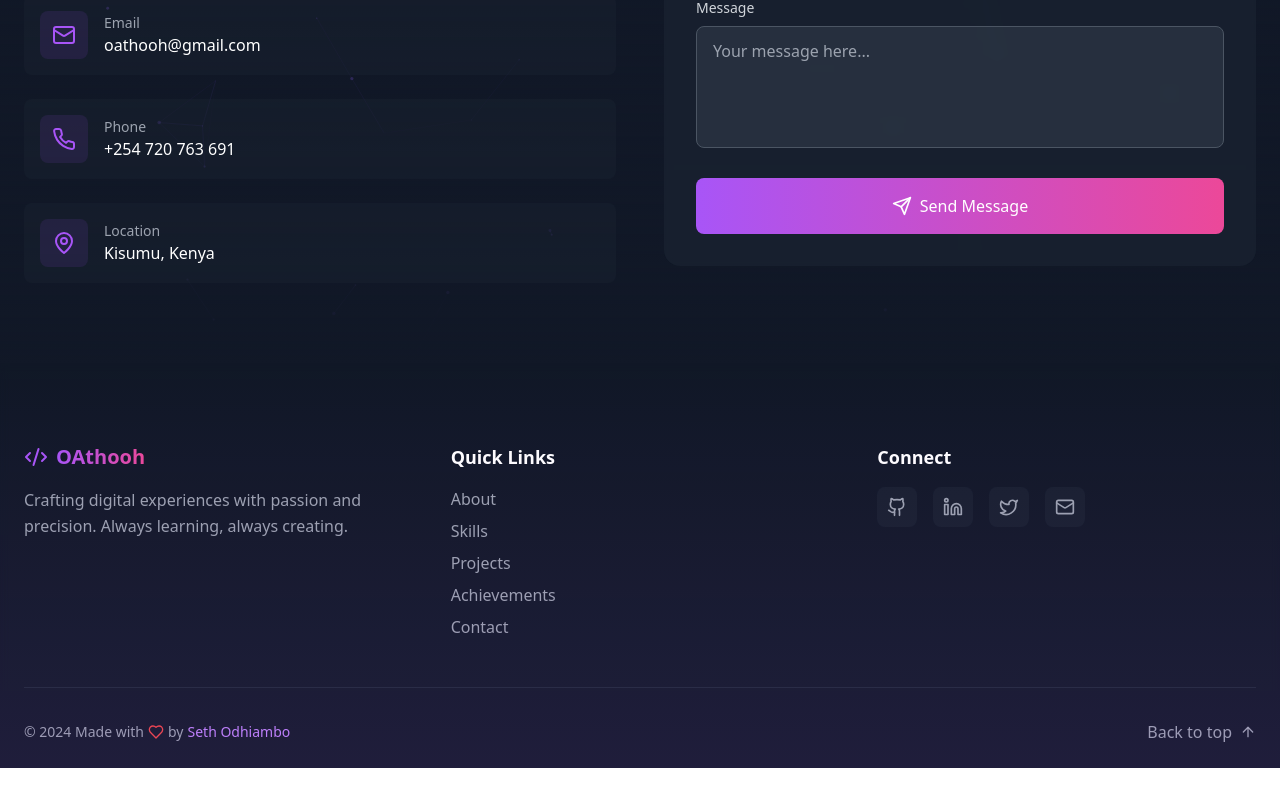
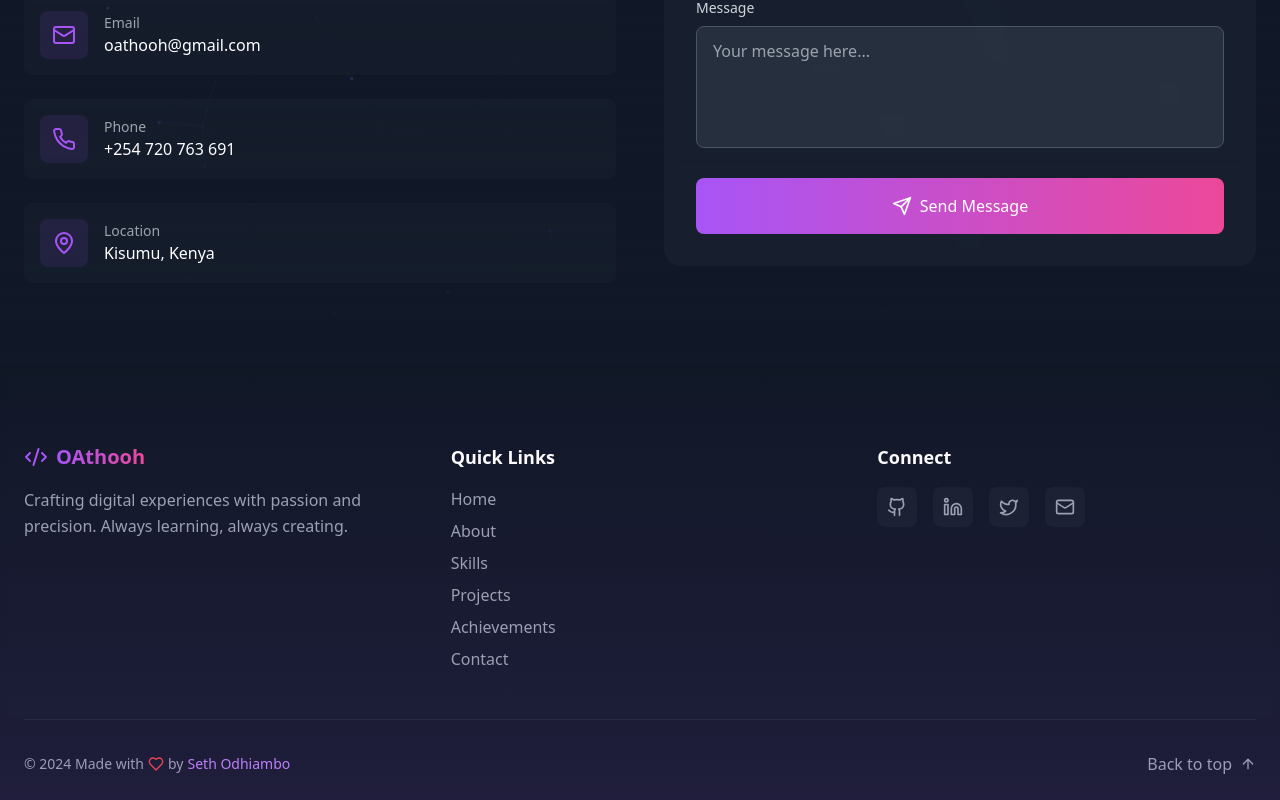
Before and after one commit to Athooh/Athooh-Portfolio, a React (Vite) app: page / in a window 1280 px wide. Shown: the part 3901-4701 px from the top of the page. Before the commit the page ends 4669 px from the top, so only its background shows below. Built offline with nearby package versions, Linux system fonts and the light colour scheme.

Commit message:
update cv and contact buttons in the hero section, also added smooth scroll in the footer quick links

```diff
--- a/src/components/Footer/Footer.tsx
+++ b/src/components/Footer/Footer.tsx
@@ -5,6 +5,15 @@ import SocialLinks from './SocialLinks';
 const Footer = () => {
   const scrollToTop = () => {
     window.scrollTo({ top: 0, behavior: 'smooth' });
+  };
+
+  const scrollToSection = (sectionId: string) => {
+    if (sectionId === 'top') {
+      scrollToTop();
+      return;
+    }
+    const element = document.getElementById(sectionId.toLowerCase());
+    element?.scrollIntoView({ behavior: 'smooth' });
   };
 
   return (
@@ -26,14 +35,14 @@ const Footer = () => {
           <div>
             <h3 className="text-lg font-semibold mb-4">Quick Links</h3>
             <ul className="space-y-2">
-              {['About', 'Skills', 'Projects', 'Achievements', 'Contact'].map((link) => (
+              {['Home', 'About', 'Skills', 'Projects', 'Achievements', 'Contact'].map((link) => (
                 <li key={link}>
-                  <a
-                    href={`#${link.toLowerCase()}`}
-                    className="text-gray-400 hover:text-purple-400 transition-colors duration-300"
+                  <button
+                    onClick={() => scrollToSection(link === 'Home' ? 'top' : link)}
+                    className="text-gray-400 hover:text-purple-400 transition-colors duration-300 cursor-pointer"
                   >
                     {link}
-                  </a>
+                  </button>
                 </li>
               ))}
             </ul>
--- a/src/components/Hero/Hero.tsx
+++ b/src/components/Hero/Hero.tsx
@@ -5,6 +5,20 @@ import SocialLink from './SocialLink';
 import TypewriterText from './TypewriterText';
 
 const Hero = () => {
+  const scrollToContact = () => {
+    const contactSection = document.getElementById('contact');
+    contactSection?.scrollIntoView({ behavior: 'smooth' });
+  };
+
+  const downloadCV = () => {
+    const link = document.createElement('a');
+    link.href = '/cv.pdf';
+    link.download = 'seth-odhiambo-cv.pdf';
+    document.body.appendChild(link);
+    link.click();
+    document.body.removeChild(link);
+  };
+
   return (
     <section className="relative flex items-center min-h-screen px-4 sm:px-6">
       <div className="max-w-7xl mx-auto w-full py-20">
@@ -30,11 +44,17 @@ const Hero = () => {
               <SocialLink href="https://twitter.com/OAthooh" icon={Twitter} label="Twitter" />
             </div>
 
-            <div className="flex flex-col sm:flex-row items-center justify-center lg:justify-start space-y-4 sm:space-y-0 sm:space-x-4">
-              <button className="w-full sm:w-auto px-8 py-3 bg-purple-500 hover:bg-purple-600 text-white rounded-full font-medium transition-colors duration-300">
+                  <div className="flex flex-col sm:flex-row items-center justify-center lg:justify-start space-y-4 sm:space-y-0 sm:space-x-4">
+              <button
+                onClick={downloadCV}
+                className="w-full sm:w-auto px-8 py-3 bg-purple-500 hover:bg-purple-600 text-white rounded-full font-medium transition-colors duration-300"
+              >
                 Download CV
               </button>
-              <button className="w-full sm:w-auto px-8 py-3 border border-purple-500 text-purple-500 hover:bg-purple-500/10 rounded-full font-medium transition-colors duration-300">
+              <button
+                onClick={scrollToContact}
+                className="w-full sm:w-auto px-8 py-3 border border-purple-500 text-purple-500 hover:bg-purple-500/10 rounded-full font-medium transition-colors duration-300"
+              >
                 Contact Me
               </button>
             </div>
```
Also changed, not shown: 1 other file (tests, documents, lock files or other folders).
